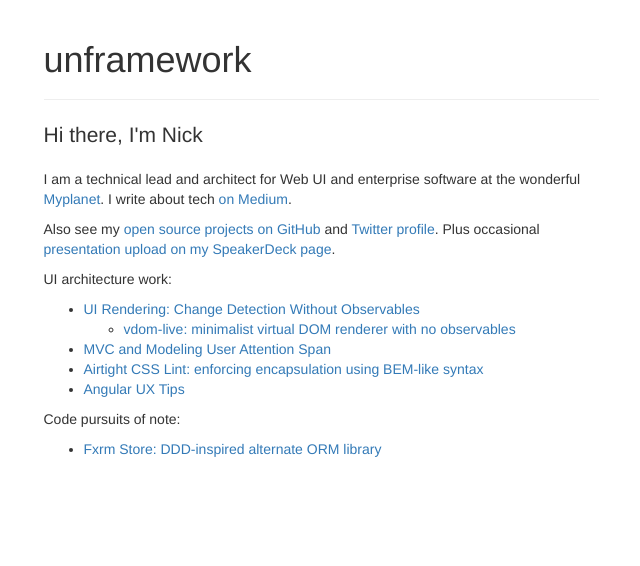
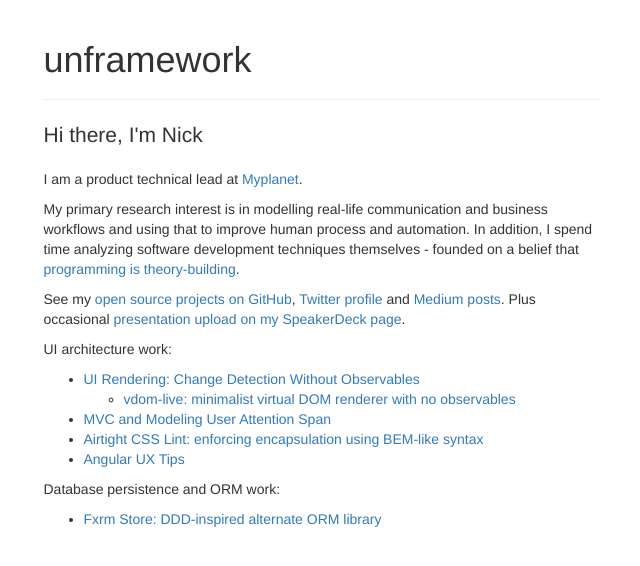
Before and after one commit to unframework/unframework-website, a Jekyll site: the page built from index.html, in a window 1280 px wide. Shown: the top 566 px of the page, without its empty margins (319-959 px from the left). Built offline with Jekyll 4.4.1, drawn with Linux system fonts in a browser that asks for light colours.

Commit message:
Copy fixes

```diff
--- a/index.html
+++ b/index.html
@@ -13,10 +13,18 @@ title: Personal website of Nick Matantsev
       </div>
 
       <p class="lead">Hi there, I'm Nick</p>
-      <p>I am a technical lead and architect for Web UI and enterprise software at the wonderful <a href="http://myplanet.com">Myplanet</a>. I write about tech <a href="https://medium.com/@unframework">on Medium</a>.</p>
+      <p>I am a product technical lead at <a href="http://myplanet.com">Myplanet</a>.</p>
       <p>
-        Also see my <a href="https://github.com/unframework">open source projects on GitHub</a>
-        and <a href="https://twitter.com/unframework">Twitter profile</a>. Plus occasional <a href="https://speakerdeck.com/unframework">presentation upload on my SpeakerDeck page</a>.
+        My primary research interest is in modelling real-life communication and business workflows
+        and using that to improve human process and automation. In addition, I spend time analyzing
+        software development techniques themselves - founded on a belief that
+        <a href="http://www.dc.uba.ar/materias/plp/cursos/material/programmingAsTheoryBuilding">programming is theory-building</a>.
+      </p>
+      <p>
+        See my <a href="https://github.com/unframework">open source projects on GitHub</a>,
+        <a href="https://twitter.com/unframework">Twitter profile</a> and
+        <a href="https://medium.com/@unframework">Medium posts</a>.
+        Plus occasional <a href="https://speakerdeck.com/unframework">presentation upload on my SpeakerDeck page</a>.
       </p>
       <p>UI architecture work:</p>
       <ul>
@@ -26,7 +34,7 @@ title: Personal website of Nick Matantsev
         <li><a href="https://github.com/unframework/airtight-css-lint">Airtight CSS Lint: enforcing encapsulation using BEM-like syntax</a></li>
         <li><a href="http://ng-ux.tips">Angular UX Tips</a></li>
       </ul>
-      <p>Code pursuits of note:</p>
+      <p>Database persistence and ORM work:</p>
       <ul>
         <li><a href="https://github.com/fxrm/fxrm-store">Fxrm Store: DDD-inspired alternate ORM library</a></li>
       </ul>
```
